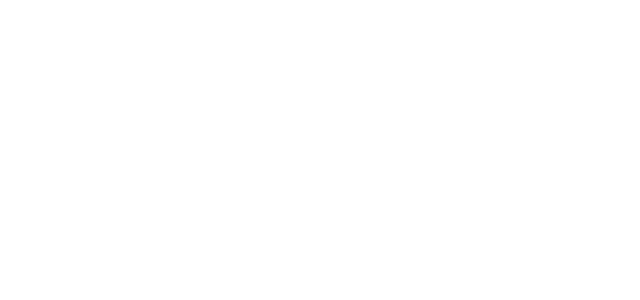
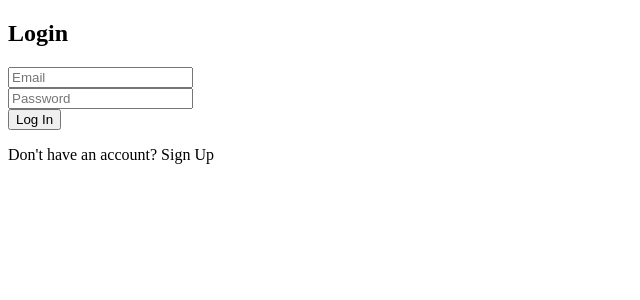
Before and after one commit to dncworking/pet-Clinic, a React (Vite) app in the folder front/: page /login in a window 1280 px wide. Before the commit this address had no page. Shown: the top 300 px of the page, without its empty margins (0-640 px from the left). Built offline with nearby package versions, Linux system fonts and the light colour scheme.

Commit message:
create Login Form

```diff
--- /dev/null
+++ b/front/pages/LoginForm.jsx
@@ -0,0 +1,44 @@
+import { useForm } from "react-hook-form";
+import { useNavigate } from "react-router-dom";
+
+function LoginForm() {
+  const navigate = useNavigate();
+  const {
+    register,
+    handleSubmit,
+    formState: { errors },
+  } = useForm();
+
+  const onSubmit = async (data) => {
+    console.log(data);
+  };
+
+  return (
+    <>
+      <form onSubmit={handleSubmit(onSubmit)}>
+        <h2>Login</h2>
+        <section>
+          <div>
+            <input
+              type="email"
+              placeholder="Email"
+              {...register("email", { required: "Email is required" })}
+            />
+            {errors.email && <p>{errors.email.message}</p>}
+          </div>
+          <div>
+            <input
+              type="password"
+              placeholder="Password"
+              {...register("password", { required: "Password is required" })}
+            />
+            {errors.password && <p>{errors.password.message}</p>}
+          </div>
+        </section>
+        <button type="submit">Log In</button>
+        <p onClick={() => navigate("/signup")}>Don't have an account? Sign Up</p>
+      </form>
+    </>
+  );
+}
+export default LoginForm;
--- a/front/src/App.jsx
+++ b/front/src/App.jsx
@@ -1,5 +1,6 @@
 import { Routes, Route, Navigate } from "react-router-dom";
 import SignUpForm from "../pages/SignUpForm.jsx";
+import LoginForm from "../pages/LoginForm.jsx";
 import Welcome from "../pages/Welcome.jsx";
 
 function App() {
@@ -8,6 +9,7 @@
       <Routes>
         <Route path="/" element={<Welcome />} />
         <Route path="/signup" element={<SignUpForm />} />
+        <Route path="/login" element={<LoginForm />} />
       </Routes>
     </>
   );
```
